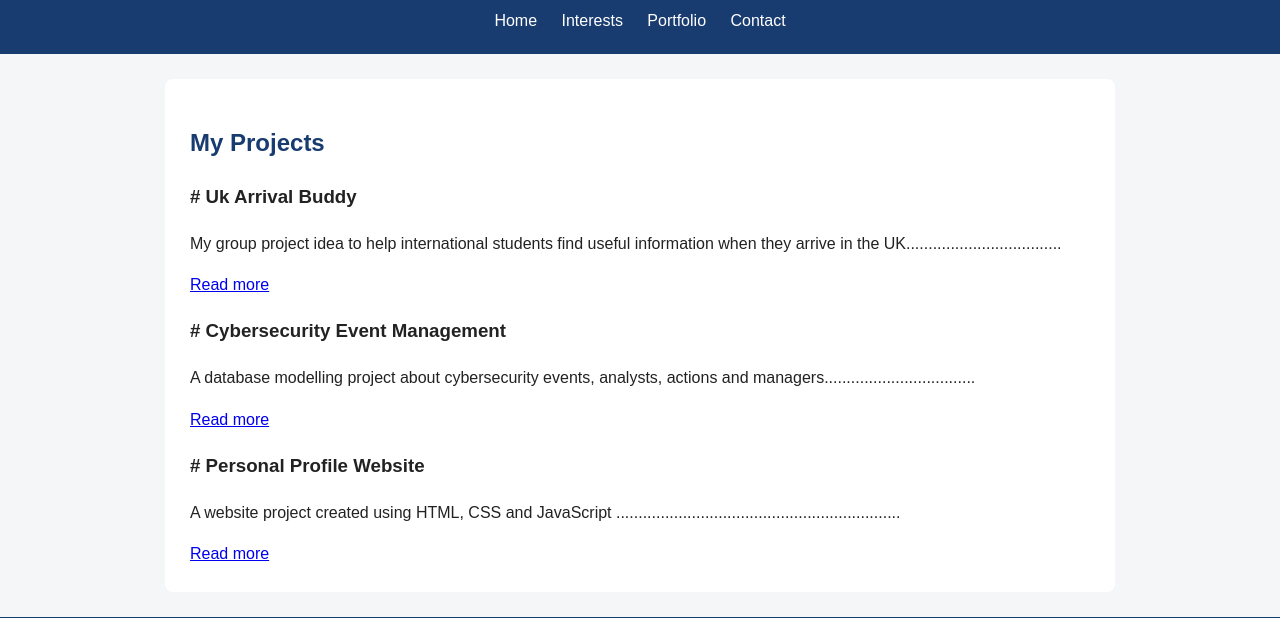
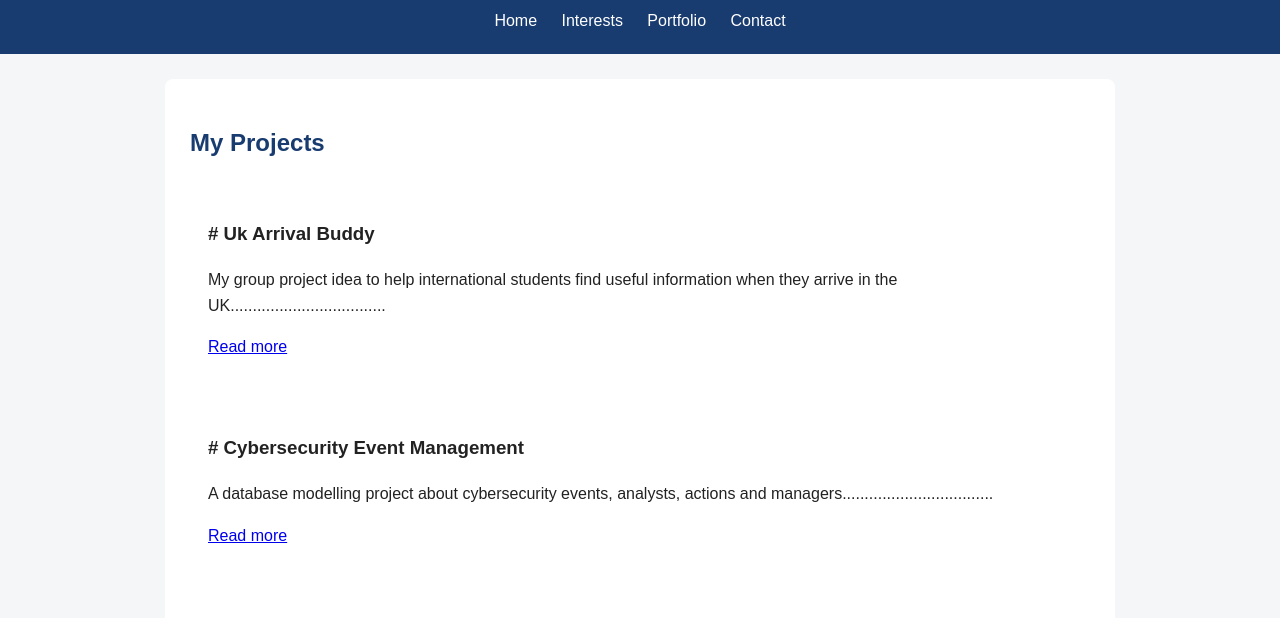
Before and after one commit to ma25ahm/my_accessible_and_usable_profile_site, a plain HTML site: page Portfolio.html in a window 1280 px wide. Shown: the part 106-724 px from the top of the page. Drawn offline with Linux system fonts and the light colour scheme; a script that the page names is missing.

Commit message:
project, section and link style

```diff
--- a/Css/style.css
+++ b/Css/style.css
@@ -131,6 +131,16 @@ button:hover {
     flex-shrink: 0;
 }
 
+.project, section {---
+    border: 1px solid #dddddd;
+    padding: 18px;
+    margin-bottom: 18px;
+    border-radius: 6px;
+}
+
+.project a {-----
+    color: #174ea6;
+}
 
 @media (max-width: 600px) {
     .profile {
```
